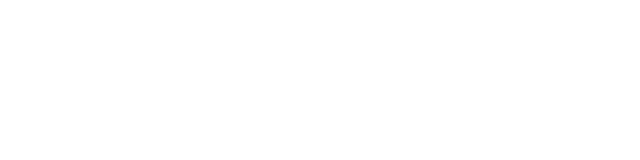
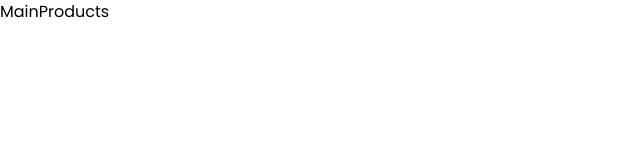
Before and after one commit to Collins87mbathi/grocery_microservice_ui, a React (Create React App) app: page /products in a window 1280 px wide. Before the commit this address had no page. Shown: the top 160 px of the page, without its empty margins (0-640 px from the left). Built offline with nearby package versions, Linux system fonts and the light colour scheme.

Commit message:
fixed the width error

```diff
--- a/src/App.js
+++ b/src/App.js
@@ -3,6 +3,7 @@ import Login from "./Login/Login";
 import Home from "./Home/Home";
 import ForgotPassword from "./ForgotPassword/ForgotPassword";
 import {BrowserRouter ,Routes, Route} from "react-router-dom";
+import MainProducts from "./MainProducts/MainProducts";
 function App() {
   return (
   <BrowserRouter>
@@ -11,6 +12,7 @@ function App() {
     <Route path="/register" element={<Register/>}/>
     <Route path="/login" element={<Login/>}/>
     <Route path="/forgotpassword" element={<ForgotPassword/>}/>
+    <Route path="/products" element={<MainProducts/>}/>
   </Routes>
   </BrowserRouter>
   );
--- a/src/Filter/Filter.jsx
+++ b/src/Filter/Filter.jsx
@@ -5,8 +5,6 @@ import {cards} from "./cards";
 import "./filter.css";
 
 const Filter = () => {
-
-
   let box = document.querySelector('.product-container');
 
     const btnpressprev = () => {
@@ -33,7 +31,7 @@ const Filter = () => {
         </div>
         </div>
       </div>
-      <div className='overflow-hidden pt-6'>
+      <div className='overflow-hidden relative pt-6'>
       <div className='product-container'>
         {
           cards.map((card,index)=>{
--- a/src/Filter/filter.css
+++ b/src/Filter/filter.css
@@ -1,5 +1,4 @@
 .product-container {
-    max-width: 1640px;
     padding: 0 10px;
     display: flex;
     overflow-x: hidden;
--- /dev/null
+++ b/src/MainProducts/MainProducts.jsx
@@ -0,0 +1,9 @@
+import React from 'react'
+
+const MainProducts = () => {
+  return (
+    <div>MainProducts</div>
+  )
+}
+
+export default MainProducts
```
